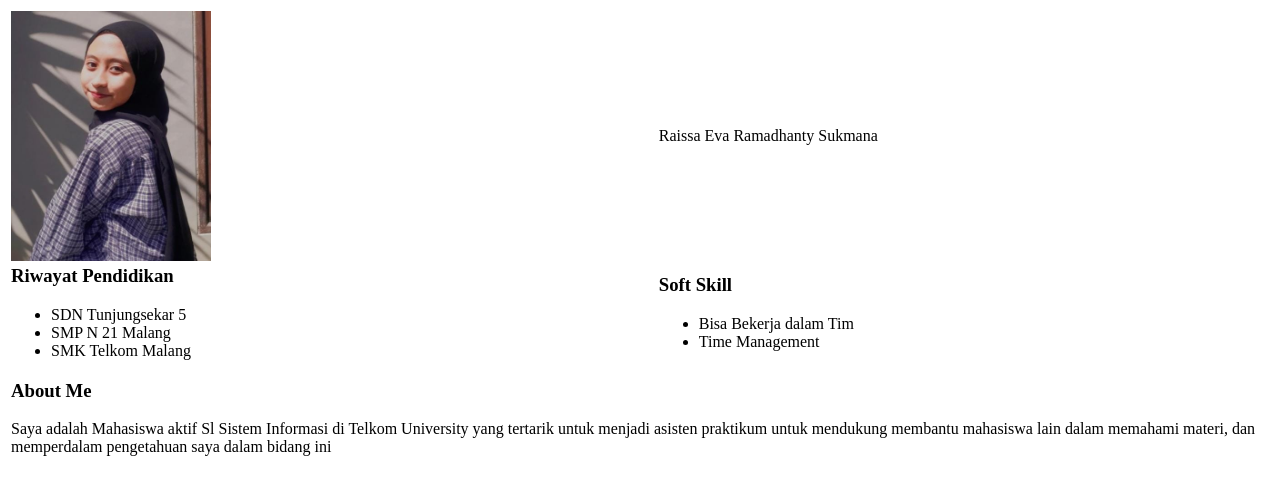
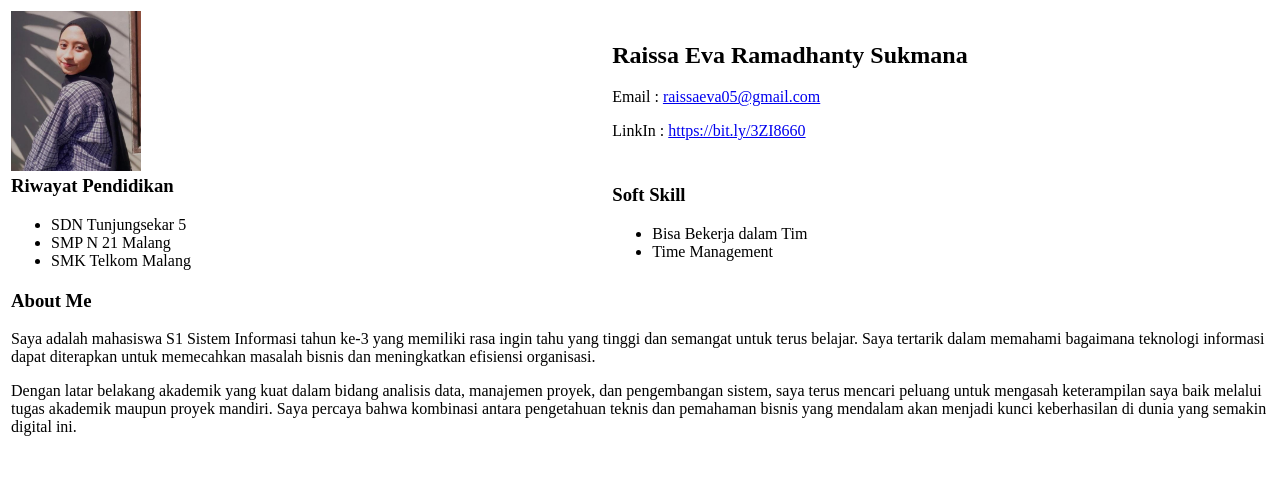
Before and after one commit to RaissaEva23/WAD, a plain HTML site: page index.html in a window 1280 px wide. Drawn offline with Linux system fonts and the light colour scheme.

Commit message:
Add files via upload

```diff
--- a/index.html
+++ b/index.html
@@ -7,9 +7,13 @@
             <table>
                 <tr>
                     <td>
-                        <img src = "fotoeva.jpeg" width="200" height="250">
+                        <img src = "fotoeva.jpeg" width="130" height="160">
                     </td>
-                    <td colspan=2 >Raissa Eva Ramadhanty Sukmana</td>
+                    <td colspan=2 >
+                        <h2>Raissa Eva Ramadhanty Sukmana</h2>
+                        <P>Email : <a href="maito:raissaeva05@gmail.com">raissaeva05@gmail.com</a></P>
+                        <p>LinkIn : <a href="maito:https://bit.ly/3ZI8660">https://bit.ly/3ZI8660</a></p>
+                    </td>
                 </tr>
                 <tr>
                     <td>
@@ -31,7 +35,8 @@
                 <tr>
                     <td colspan=2>
                         <h3>About Me</h3>
-                        <p>Saya adalah Mahasiswa aktif Sl Sistem Informasi di Telkom University yang tertarik untuk menjadi asisten praktikum untuk mendukung membantu mahasiswa lain dalam memahami materi, dan memperdalam pengetahuan saya dalam bidang ini</p>
+                        <p>Saya adalah mahasiswa S1 Sistem Informasi tahun ke-3 yang memiliki rasa ingin tahu yang tinggi dan semangat untuk terus belajar. Saya tertarik dalam memahami bagaimana teknologi informasi dapat diterapkan untuk memecahkan masalah bisnis dan meningkatkan efisiensi organisasi.</p>
+                        <p> Dengan latar belakang akademik yang kuat dalam bidang analisis data, manajemen proyek, dan pengembangan sistem, saya terus mencari peluang untuk mengasah keterampilan saya baik melalui tugas akademik maupun proyek mandiri. Saya percaya bahwa kombinasi antara pengetahuan teknis dan pemahaman bisnis yang mendalam akan menjadi kunci keberhasilan di dunia yang semakin digital ini.</p>
                     </td>
                 </tr>
             </table>
```
